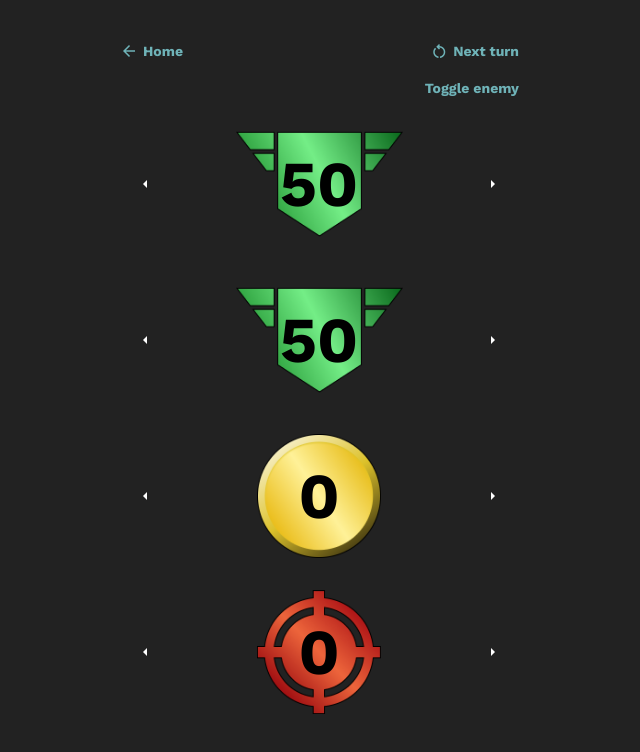
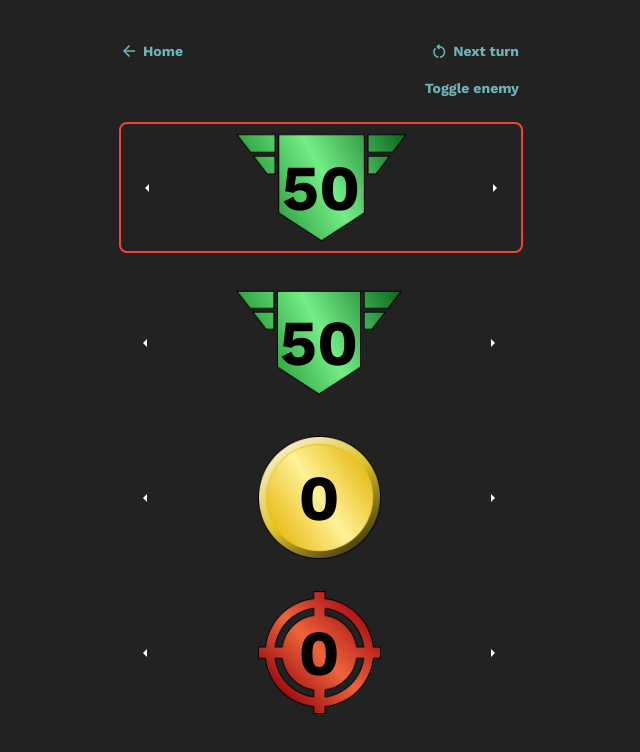
Before and after one commit to atrombet/game-scores, a Vue app: page /star-realms in a window 1280 px wide. Both pictures are taken after a click on the button "Toggle enemy". Shown: the top 752 px of the page, without its empty margins (321-961 px from the left). Built offline with nearby package versions, Linux system fonts and the light colour scheme.

Commit message:
Fix enemy styles.

```diff
--- a/src/views/StarRealmsGame.vue
+++ b/src/views/StarRealmsGame.vue
@@ -29,6 +29,7 @@ const nextTurn = () => {
       <StarRealmsCounter
         v-if="showEnemy"
         type="authority"
+        :isEnemy="true"
         @decrement="enemyAuthority--"
         :value="enemyAuthority"
         @increment="enemyAuthority++"
```
